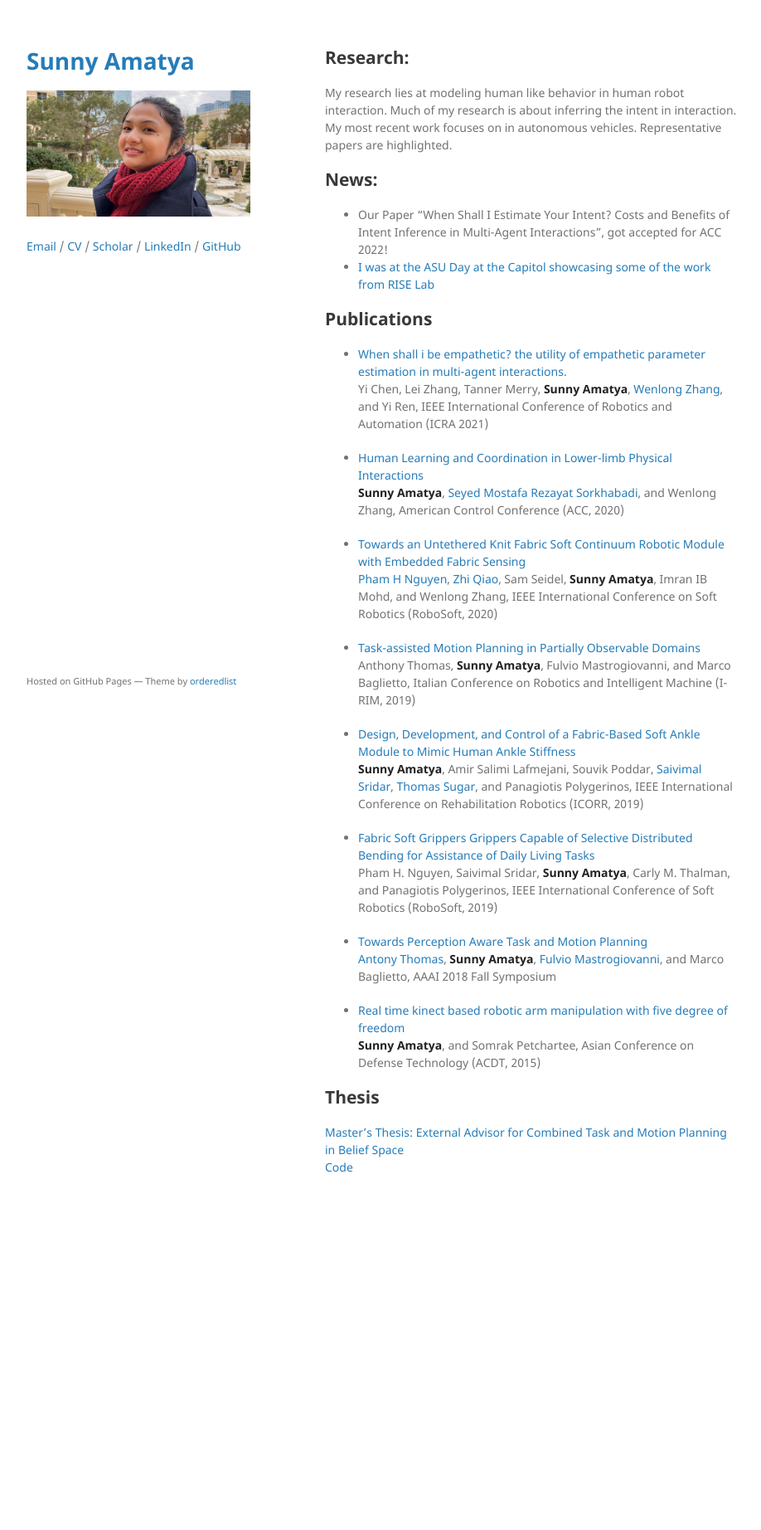
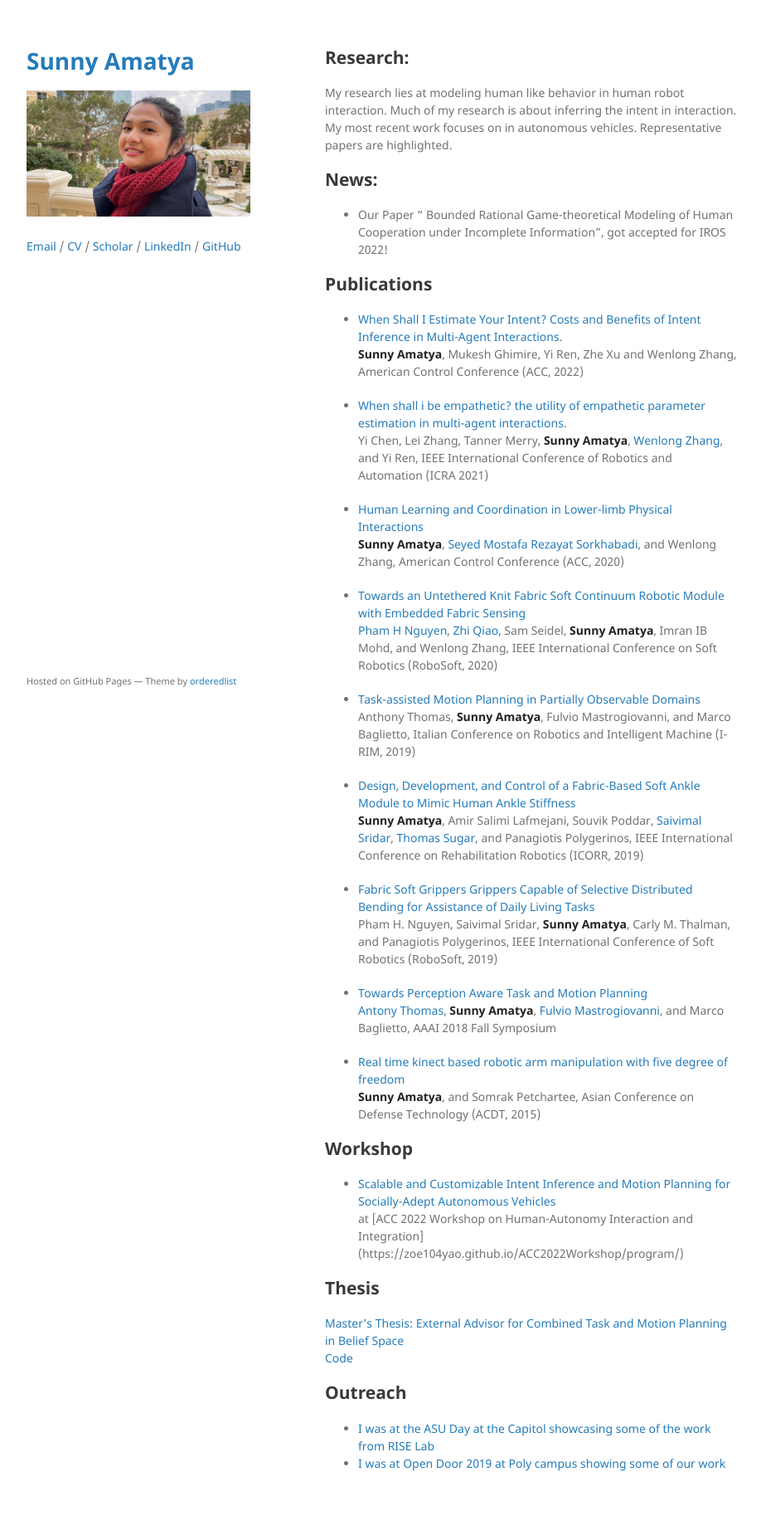
Before and after one commit to sunamatya/sunamatya.github.io, a Jekyll site: the page built from index.md, in a window 1280 px wide. Shown: the whole page at 83% size, without its empty margins (178-1096 px from the left). Built offline with Jekyll 4.4.1, drawn with Linux system fonts in a browser that asks for light colours; the repository's description, which GitHub fills in, is left out; our own code applies the rules of GitHub Pages for plain Markdown files; before the commit the page ends 1487 px from its top, so only the background shows below that.

Commit message:
ACC and IROS news

```diff
--- a/_config.yml
+++ b/_config.yml
@@ -8,4 +8,3 @@ cvlocation: /assets/Sunny_CV.pdf
 email: sunnyamatya@gmail.com
 scholar: https://scholar.google.com/citations?user=cdf2twQAAAAJ&hl=en
 linkedin: https://www.linkedin.com/in/sunny-amatya-709a99154/
-bitbucket: https://bitbucket.org/LittleSunny/
--- a/index.md
+++ b/index.md
@@ -6,10 +6,12 @@ My research lies at modeling human like behavior in human robot interaction. Muc
 My most recent work focuses on in autonomous vehicles. Representative papers are highlighted.
 
 ## News:
-*	Our Paper "When Shall I Estimate Your Intent? Costs and Benefits of Intent Inference in Multi-Agent Interactions", got accepted for ACC 2022!
-*	[I was at the ASU Day at the Capitol showcasing some of the work from RISE Lab](https://twitter.com/asuriselab/status/1486181046613774337/photo/2)
+*	Our Paper " Bounded Rational Game-theoretical Modeling of Human Cooperation under Incomplete Information", got accepted for IROS 2022!
 
 ## Publications
+*	[When Shall I Estimate Your Intent? Costs and Benefits of Intent Inference in Multi-Agent Interactions](/assets/ACC_2022_Poster.pptx).\
+	**Sunny Amatya**, Mukesh Ghimire, Yi Ren, Zhe Xu and Wenlong Zhang, American Control Conference (ACC, 2022)
+
 *   [When shall i be empathetic? the utility of empathetic parameter estimation in multi-agent interactions](https://ieeexplore.ieee.org/stamp/stamp.jsp?arnumber=9561079).\
 	Yi Chen, Lei Zhang, Tanner Merry, **Sunny Amatya**, [Wenlong Zhang](https://scholar.google.com/citations?user=S2xHIfoAAAAJ&hl=en&oi=ao), and Yi Ren, IEEE International Conference of Robotics and Automation (ICRA 2021)
 
@@ -34,6 +36,14 @@ My most recent work focuses on in autonomous vehicles. Representative papers are
 * 	[Real time kinect based robotic arm manipulation with five degree of freedom](https://ieeexplore.ieee.org/stamp/stamp.jsp?arnumber=7111574)\
 	**Sunny Amatya**, and Somrak Petchartee, Asian Conference on Defense Technology (ACDT, 2015)
 
+## Workshop
+*	[Scalable and Customizable Intent Inference and Motion Planning for Socially-Adept Autonomous Vehicles](/assets/ACC_2022_workshop.pptx)\
+	at [ACC 2022 Workshop on Human-Autonomy Interaction and Integration] (https://zoe104yao.github.io/ACC2022Workshop/program/)
+
 ## Thesis
 [Master's Thesis: External Advisor for Combined Task and Motion Planning in Belief Space](/assets/External_Advisor_for_Combined_Task_and_Motion_Planning_in_Belief_Space.pdf)\
 [Code](https://bitbucket.org/LittleSunny/masters-thesis/src/master/)
+
+## Outreach
+*	[I was at the ASU Day at the Capitol showcasing some of the work from RISE Lab](https://twitter.com/asuriselab/status/1486181046613774337/photo/2)
+*	[I was at Open Door 2019 at Poly campus showing some of our work](https://news.asu.edu/20190203-sun-devil-life-open-door-2019-takes-flight-polytechnic-campus)
```
Also changed, not shown: 3 other files.
